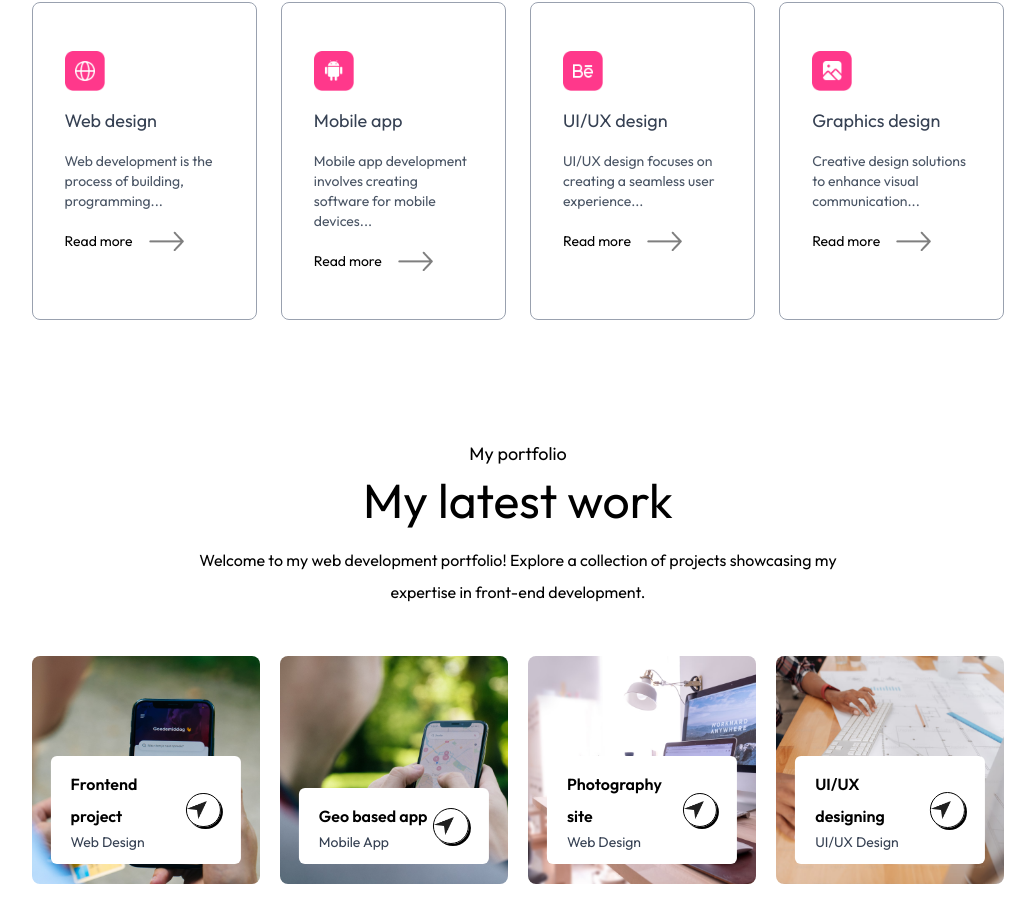
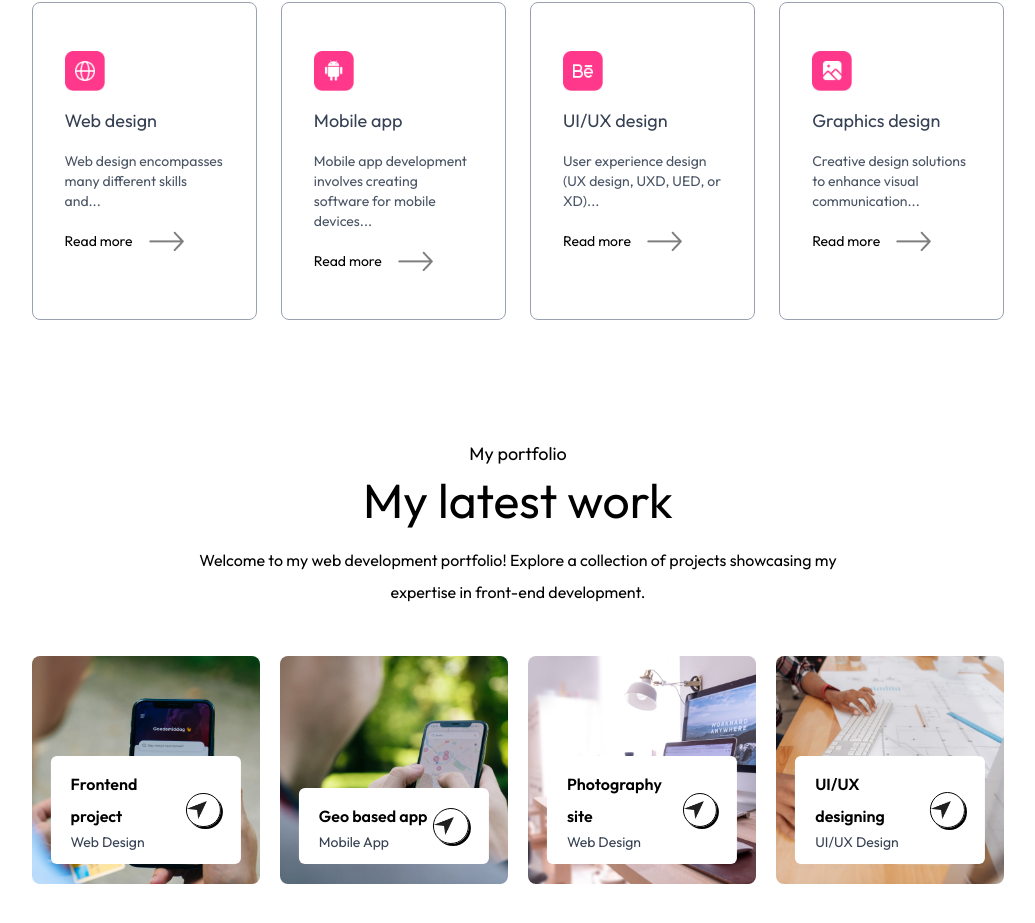
Before and after one commit to shashank-varshney21/portfolio-website, a Next.js app: page / in a window 1280 px wide. Shown: the part 1895-2818 px from the top of the page, without its empty margins (122-1157 px from the left). Built offline with nearby package versions, Linux system fonts and the light colour scheme; a web font is replaced by a local one.

Commit message:
Customised the web design and ui/ux icon and description under Services Component

```diff
--- a/app/components/Work.jsx
+++ b/app/components/Work.jsx
@@ -56,7 +56,7 @@ const Work = ({isDarkMode}) => {
                 initial={{ opacity: 0 }}
                 whileInView={{ opacity: 1 }}
                 transition={{ duration: 0.5, delay: 1.1 }}
-            href='' className='w-max flex items-center justify-center gap-2 text-gray-700 border-[0.5px] border-b-gray-700 rounded-full py-3 px-10 mx-auto my-20 hover:bg-[#fcf4ff] duration-500 dark:text-white dark:border-white dark:hover:bg-[#2a004a]'>
+            href='https://github.com/shashank-varshney21' className='w-max flex items-center justify-center gap-2 text-gray-700 border-[0.5px] border-b-gray-700 rounded-full py-3 px-10 mx-auto my-20 hover:bg-[#fcf4ff] duration-500 dark:text-white dark:border-white dark:hover:bg-[#2a004a]'>
                 Show more <Image src={ isDarkMode ? assets.right_arrow_bold_dark : assets.right_arrow_bold} alt='Right_arrow' className='w-4'/>
             </motion.a>
 
--- a/assets/assets.js
+++ b/assets/assets.js
@@ -102,9 +102,9 @@ export const workData = [
 ]
 
 export const serviceData = [
-    { icon: assets.web_icon, title: 'Web design', description: 'Web development is the process of building, programming...', link: '' },
+    { icon: assets.web_icon, title: 'Web design', description: 'Web design encompasses many different skills and...', link: 'https://en.wikipedia.org/wiki/Web_design' },
     { icon: assets.mobile_icon, title: 'Mobile app', description: 'Mobile app development involves creating software for mobile devices...', link: '' },
-    { icon: assets.ui_icon, title: 'UI/UX design', description: 'UI/UX design focuses on creating a seamless user experience...', link: '' },
+    { icon: assets.ui_icon, title: 'UI/UX design', description: 'User experience design (UX design, UXD, UED, or XD)...', link: 'https://en.wikipedia.org/wiki/User_experience_design' },
     { icon: assets.graphics_icon, title: 'Graphics design', description: 'Creative design solutions to enhance visual communication...', link: '' },
 ]
 
```
